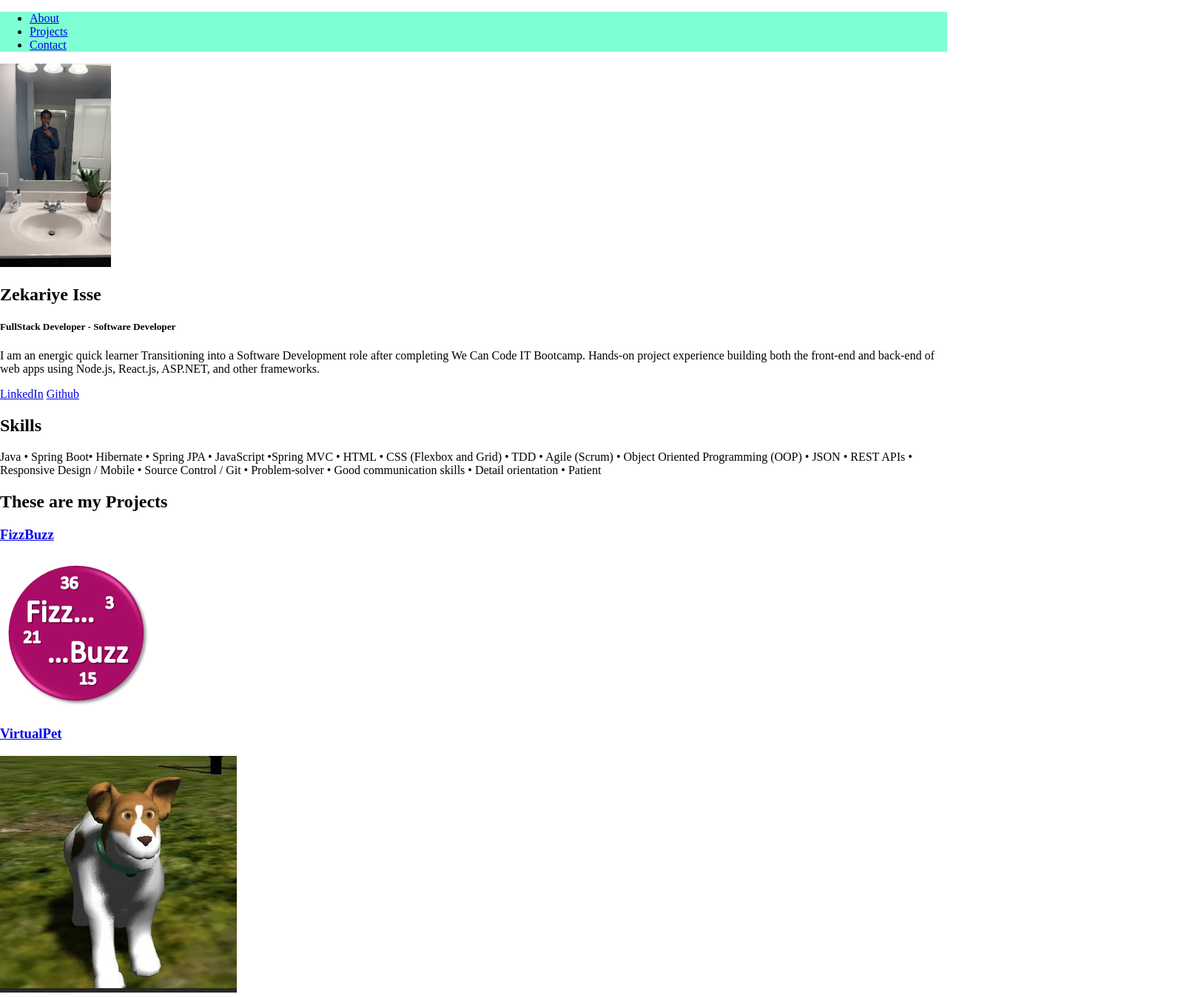
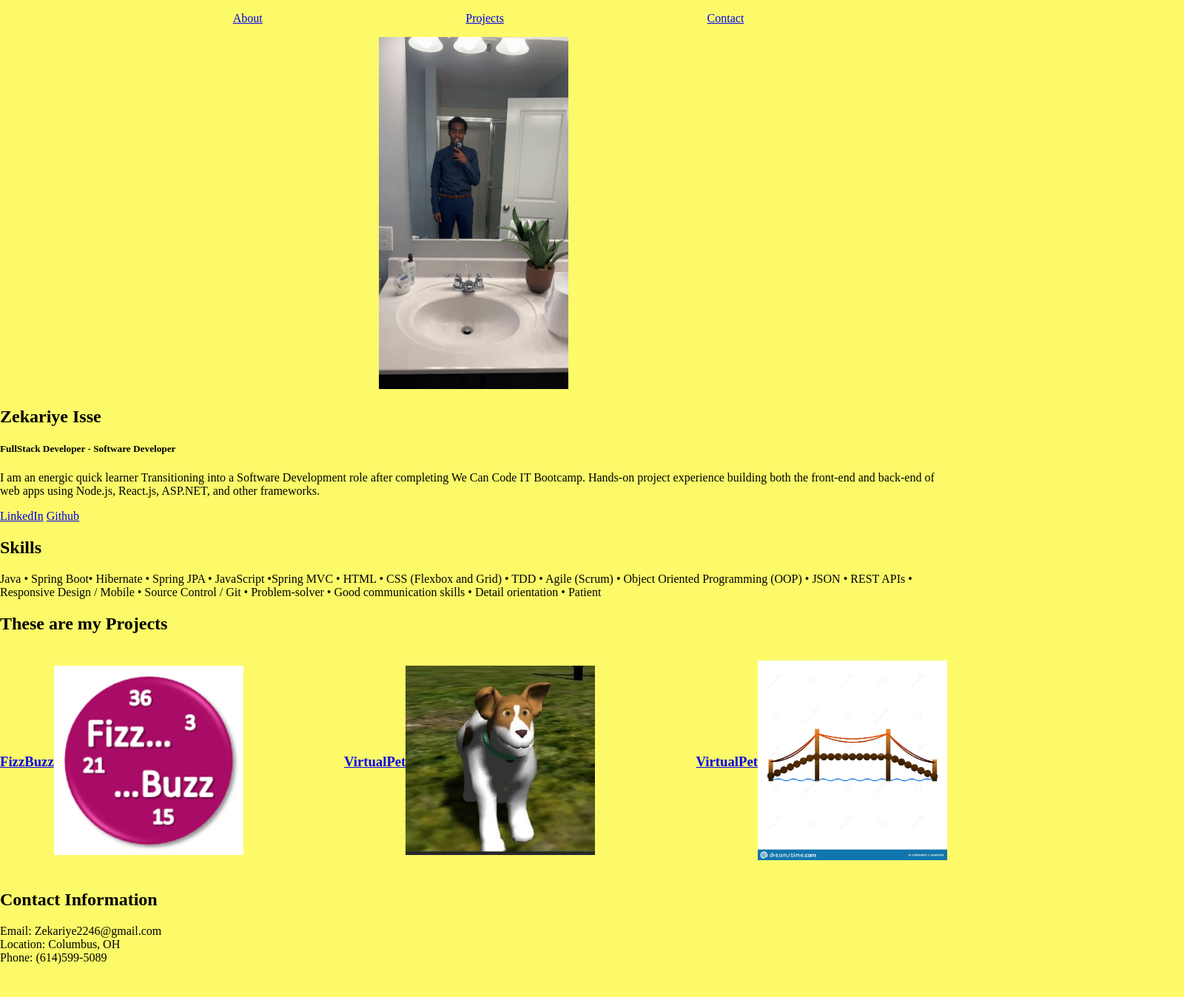
Before and after one commit to Zekariye2246/Zekariye2246.github.io, a plain HTML site: page index.html in a window 1280 px wide. Shown: the top 1348 px of the page at 74% size, 1600 px wide, since content can reach past the window. After the commit the page ends 1320 px from the top, so only its background shows below. Drawn offline with Linux system fonts and the light colour scheme.

Commit message:
completed

```diff
--- a/index.html
+++ b/index.html
@@ -22,31 +22,35 @@
     <h1>Zekariye Isse</h1>
     <h5>FullStack Developer - Software Developer</h5>
     <p>I am an energic quick learner Transitioning into a Software Development role after completing We Can Code IT Bootcamp.  Hands-on project experience building both the front-end and back-end of web apps using Node.js, React.js, ASP.NET, and other frameworks.</p>
-    <a href="www.linkedin.com/in/zekariye-isse">LinkedIn</a>
+    <a href="https://www.linkedin.com/in/zekariye-isse">LinkedIn</a>
     <a href="https://github.com/Zekariye2246">Github</a>
 </div>
 <h2 class="Skills">Skills</h2>
 <p>Java • Spring Boot• Hibernate • Spring JPA • JavaScript •Spring MVC • HTML • CSS (Flexbox and Grid) • TDD • Agile (Scrum) • Object Oriented Programming (OOP) •  JSON • REST APIs • Responsive Design / Mobile • Source Control / Git • Problem-solver • Good communication skills • Detail orientation • Patient</p>
 <div id ="projects">
 <h2>These are my Projects</h2>
-<article>
+<div class="projects">
+<article class="projectArticle">
+
  <h3><a href="https://github.com/2022-Fall-Cohort/fizzbuzzqix-Zekariye2246">FizzBuzz</a></h3>
  <p><a href="https://github.com/2022-Fall-Cohort/fizzbuzzqix-Zekariye2246">
-    <img src="fizz-buzz.png">
+    <img src="fizz-buzz.png" class="projectImage">
+
     </a></p>
 </article>
-<article>
+<article class="projectArticle">
     <h3><a href="https://github.com/2022-Fall-Cohort/virtual-pet-Zekariye2246">VirtualPet</a></h3>
     <p><a href="https://github.com/2022-Fall-Cohort/virtual-pet-Zekariye2246">
-       <img src="VirtualPetPicture.png">
+       <img src="VirtualPetPicture.png"class="projectImage">
        </a></p>
    </article>
-   <article>
+   <article class="projectArticle">
     <h3><a href="https://github.com/2022-Fall-Cohort/atm-bridge-project-Zekariye2246">VirtualPet</a></h3>
     <p><a href="https://github.com/2022-Fall-Cohort/atm-bridge-project-Zekariye2246">
-       <img src="AtmBridge.png">
+       <img src="AtmBridge.png"class="projectImage">
        </a></p>
    </article>
+</div>
     <footer id="contact-me">
         <h2>Contact Information</h2>
         <p>Email: Zekariye2246@gmail.com<br>
--- a/style.css
+++ b/style.css
@@ -4,9 +4,35 @@
 body{
     margin: 0;
     padding: 0;
+    background-color: rgb(252, 250, 105);
 
 }
 nav{
     width: 100%;
-    background-color: aquamarine;
+
 }
+#nav-list{
+    display: flex;
+    justify-content: space-evenly;
+    list-style: none;
+}
+.projectImage{
+    width: 20vw;
+    height: auto;
+
+}
+.projectArticle{
+    display: flex;
+    justify-content: flex-start;
+    align-items: center
+}
+.projects{
+    display: flex;
+    justify-content: space-between;
+}
+.box-img{
+    width: 20vw;
+    margin: 0 40vw;
+    height: auto;
+
+}
```
